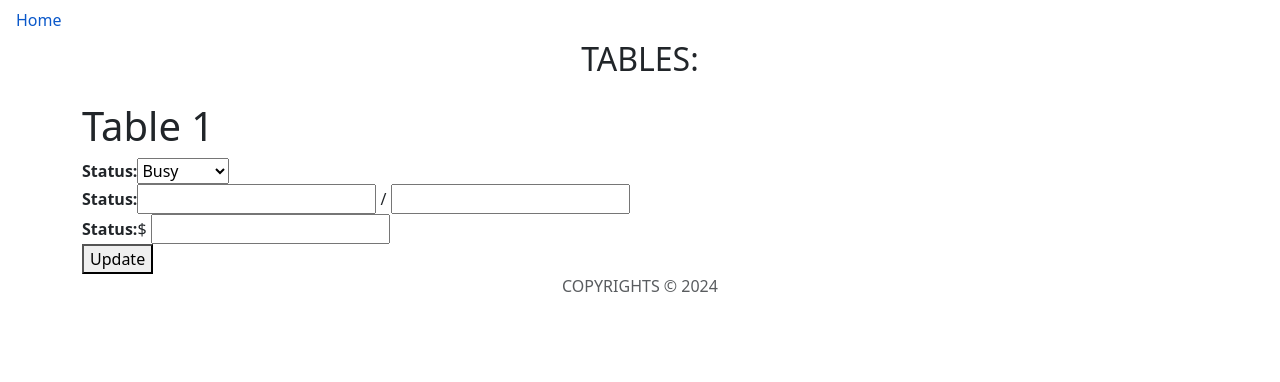
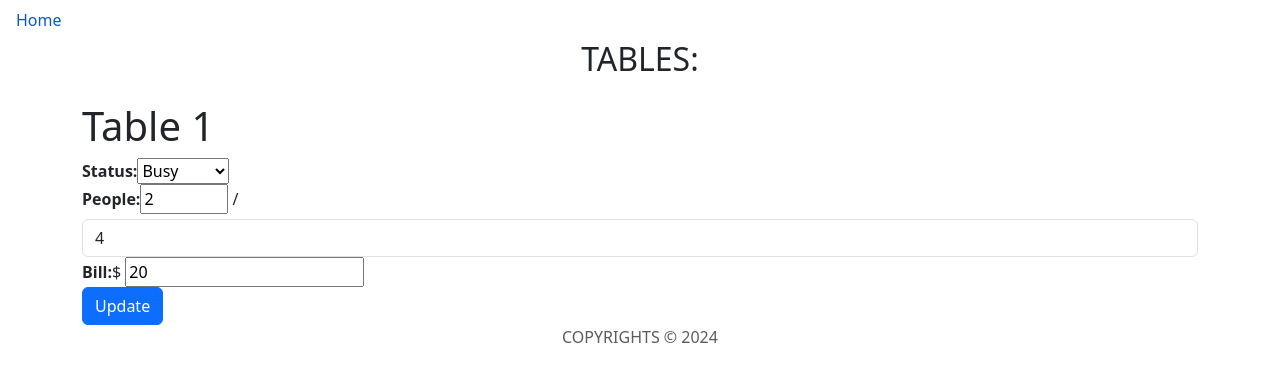
Before and after one commit to Programophobia/App-for-waiters, a React (Create React App) app: page /table/1 in a window 1280 px wide. Shown: the top 382 px of the page. Built offline with nearby package versions, Linux system fonts and the light colour scheme.

Commit message:
Add flexi actions for tables from non API store

```diff
--- a/src/components/pages/Main/Main.js
+++ b/src/components/pages/Main/Main.js
@@ -1,45 +1,29 @@
+import { useDispatch, useSelector } from 'react-redux';
+import { getAllTables } from '../../../redux/store';
+
+
 const Main = () => {
 
+    const dispatch = useDispatch();
+    const tables = useSelector(state => getAllTables(state));
+
     return (
-        <div><h1>All tables</h1>
+        <div>
+            <h1>All tables</h1>
+            <ul className="list-group list-group-flush">
+                    {tables.map(table =>
+                        <li className="list-group-item">
+                            <div>
+                                <h2>Table {table.id}</h2>
+                                <p><b>Status:</b> {table.status}</p>
+                            </div>
+                            <button>Show more</button>
+                        </li>
+                    )}
+                </ul>
 
-        <ul>
-            <li>
-                <div>
-                    <h2>Table 1</h2>
-                    <p><b>Status:</b> Reserved</p>
-                    <button>Show more</button>
-                </div>
-            </li>
-            <li>
-                <div>
-                    <h2>Table 2</h2>
-                    <p><b>Status:</b> Free</p>
-                    <button>Show more</button>
-                </div>
-            </li>
-            <li>
-                <div>
-                    <h2>Table 3</h2>
-                    <p><b>Status:</b> Busy</p>
-                    <button>Show more</button>
-                </div>
-            </li>
-            <li>
-                <div>
-                    <h2>Table 4</h2>
-                    <p><b>Status:</b> Cleaning</p>
-                    <button>Show more</button>
-                </div>
-            </li>
-            <li>
-                <div>
-                    <h2>Table 5</h2>
-                    <p><b>Status:</b> Cleaning</p>
-                    <button>Show more</button>
-                </div>
-            </li>
-        </ul></div>
+
+        </div>
     )
 }
 
--- a/src/components/pages/Table/Table.js
+++ b/src/components/pages/Table/Table.js
@@ -1,12 +1,25 @@
+import { updateTables } from '../../../redux/store';
+import { useDispatch } from 'react-redux';
+
+import { useParams } from 'react-router';
+import { useSelector } from 'react-redux';
+import { getTableById } from '../../../redux/store';
+import { useEffect } from 'react';
+
+
 const Table = () => {
+    const dispatch = useDispatch();
+    const { id } = useParams();
+    const table = useSelector(state => getTableById(state, id));
+    return (
 
-    return (
-        <div><h1>Table 1</h1>
+
+        <div><h1>Table {table[0].id}</h1>
 
         <form>
             <div>
-                <label for="status"><b>Status:</b></label>
-                <select id="status">
+                <label htmlFor="status"><b>Status:</b></label>
+                <select  defaultValue={table[0].status.toLowerCase()} aria-label="Default select example">
                     <option value="busy">Busy</option>
                     <option value="reserved">Reserved</option>
                     <option value="free">Free</option>
@@ -14,14 +27,14 @@ const Table = () => {
                 </select>
             </div>
             <div>
-                <label for="people"><b>Status:</b></label>
-                <input type="number" id="people" /> / <input type="number" />
-            </div>
-            <div>
-                <label for="bill"><b>Status:</b></label>
-                $ <input type="number" id="bill" />
-            </div>
-            <button>Update</button>
+            <label htmlFor="people" className="form-label"><b>People:</b></label>
+                        <input type="number" min="0" max="10" defaultValue={table[0].peopleAmount} id="people" /> / <input className="form-control" type="number" min="0" max="10" defaultValue={table[0].maxPeopleAmount} />
+                    </div>
+                    <div>
+                        <label htmlFor="bill"><b>Bill:</b></label>
+                        $ <input  type="number" min="0" defaultValue={table[0].bill} id="bill" />
+                    </div>
+                    <button className="btn btn-primary">Update</button>
         </form></div>
     )
 }
--- a/src/redux/initialState.js
+++ b/src/redux/initialState.js
@@ -1,4 +1,32 @@
 const initialState = {
-    tables: []
+    tables: [{
+      id: "1",
+      status: "Busy",
+      peopleAmount: "2",
+      maxPeopleAmount: "4",
+      bill: "20"
+    },
+    {
+      id: "2",
+      status: "Free",
+      peopleAmount: 0,
+      maxPeopleAmount: 3,
+      bill: 0
+    },
+    {
+      id: "3",
+      status: "Busy",
+      peopleAmount: 2,
+      maxPeopleAmount: 3,
+      bill: 45
+    },
+    {
+      id: "4",
+      status: "Cleaning",
+      peopleAmount: 0,
+      maxPeopleAmount: 3,
+      bill: 0
+    }
+  ]
 }
   export default initialState;
--- a/src/redux/store.js
+++ b/src/redux/store.js
@@ -3,19 +3,25 @@ import thunk from 'redux-thunk';
 import initialState from './initialState';
 import tablesReducer from './tablesRedux';
 
-const subreducers = {
-  tables: tablesReducer,
-}
 
-const reducer = combineReducers(subreducers);
+export const getAllTables = state => state.tables;
+export const getTableById = (state, id) => state.tables.filter(table => table.id == id);
+
+export const updateTables = payload => ({ type: 'UPDATE_TABLES', payload });
+
+const reducer = (state, action) => {
+  switch (action.type) {
+    case 'UPDATE_TABLES':
+      return [...action.payload]
+    default:
+      return state;
+  }
+};
+
 const store = createStore(
   reducer,
   initialState,
-
-  compose(
-    applyMiddleware(thunk),
-    window.__REDUX_DEVTOOLS_EXTENSION__ ? window.__REDUX_DEVTOOLS_EXTENSION__() : f => f
-  )
+  window.__REDUX_DEVTOOLS_EXTENSION__ && window.__REDUX_DEVTOOLS_EXTENSION__()
 );
 
 export default store;
```
